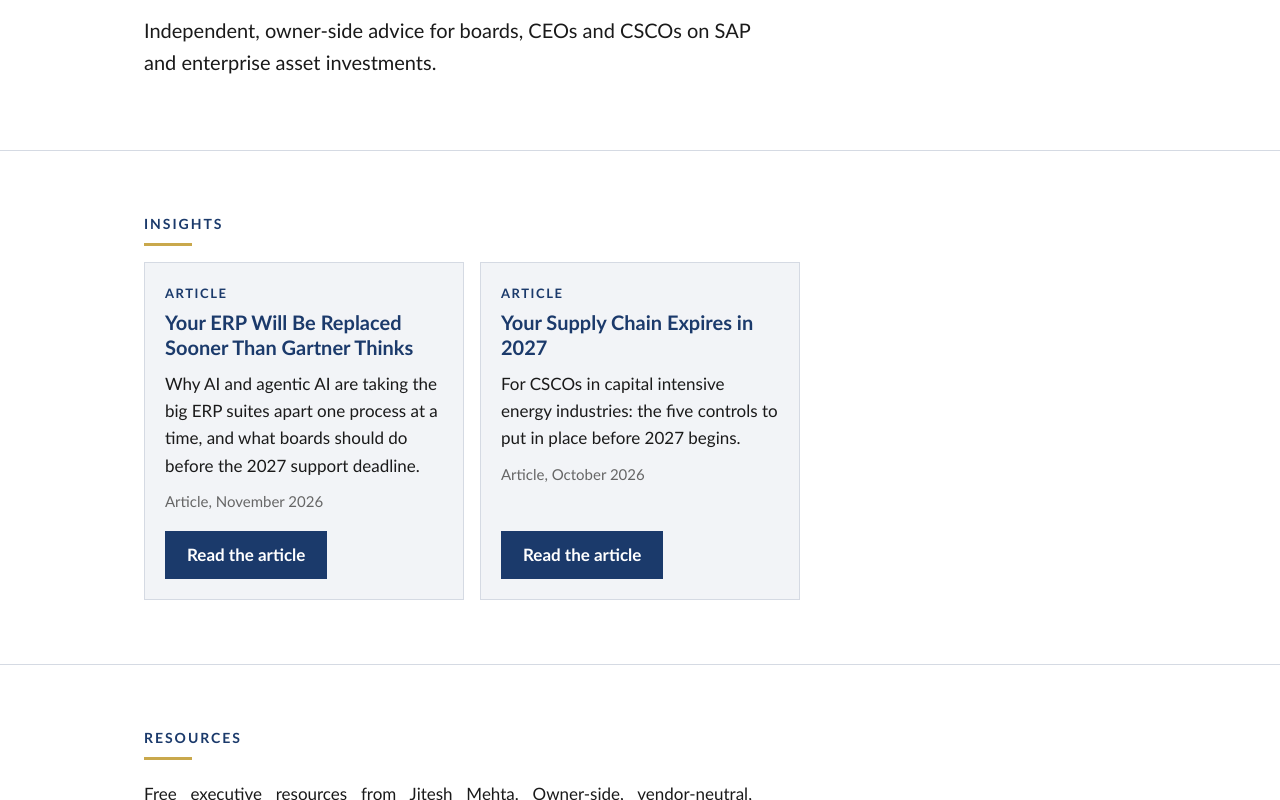
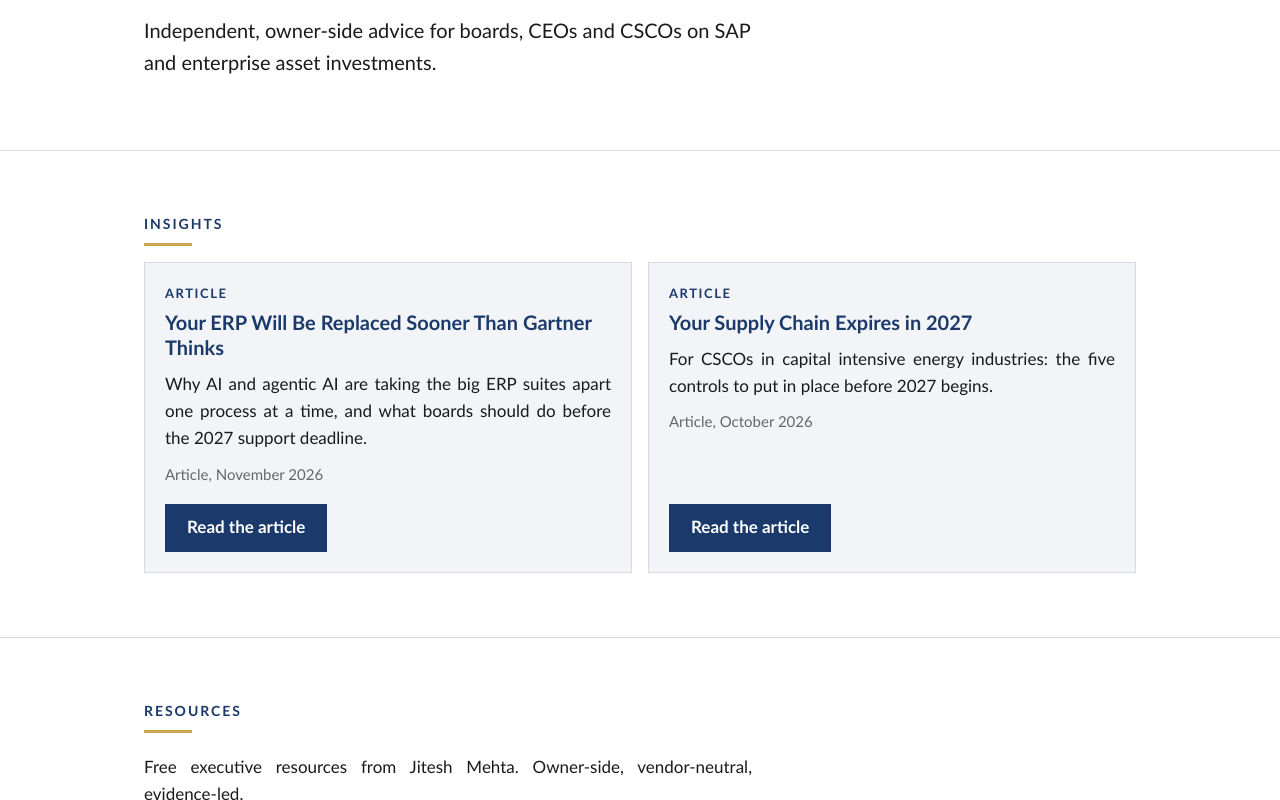
Before and after one commit to jiteshmehta-eta/jiteshmehta-site, a plain HTML site: page index.html in a window 1280 px wide. Shown: the part 545-1345 px from the top of the page. Drawn offline with Linux system fonts and the light colour scheme.

Commit message:
Give the two article cards a wider column
With two articles the shared grid put them in two of three columns,
leaving the right third empty and squeezing the card text to about 39
characters a line. That is below the width where justification works,
so the text had gone ragged when card--wide came off.

Insights now gets its own two column row above 60rem, about 63
characters, and the card text is justified there. Tablets and phones
keep the ragged setting, where the measure really is too narrow.
Resources is untouched.

Jitesh's call on the shape: the wider cards read better while there
are only two articles. The comment in the 60rem block records that the
rules come out again when a third article is added.

Co-Authored-By: Claude Opus 5 <noreply@anthropic.com>

```diff
--- a/styles.css
+++ b/styles.css
@@ -217,7 +217,10 @@ a:focus-visible {
    roughly 90 characters. The small cards in a grid are 262px,
    roughly 40 characters, and justifying a column that narrow
    reopens the gaps however good the hyphenation, so .card__text
-   inside .grid is deliberately left alone. Headings, labels,
+   inside .grid is deliberately left alone. The one exception is
+   the Insights row, which is set to two columns on wide screens
+   and justified there; that rule sits in the 60rem block below.
+   Headings, labels,
    single line details, the hero subtitle and the principle strip
    stay left as well. */
 .intro,
@@ -616,6 +619,29 @@ a:focus-visible {
     grid-template-columns: repeat(3, 1fr);
   }
 
+  /* Insights has its own two column row. The shared grid is three
+     columns wide, which squeezed two article cards into about 39
+     characters a line and left the right third of the row empty.
+     Two columns gives about 63 characters, wide enough to justify
+     the card text without reopening the word gaps, and it fills
+     the row. Below this width the cards stack, so they stay
+     ragged, which is why the justify rule lives in here.
+
+     Jitesh's decision, 14 November 2026: the wide cards read
+     better while there are only two articles. When a third is
+     added, delete both rules below and let the shared three
+     column grid take over, which returns the cards to the
+     square shape the Resources cards use. */
+  #insights .grid {
+    grid-template-columns: repeat(2, 1fr);
+  }
+
+  #insights .card__text {
+    text-align: justify;
+    -webkit-hyphens: auto;
+    hyphens: auto;
+  }
+
   .principle {
     margin-bottom: 4rem;
   }
```
